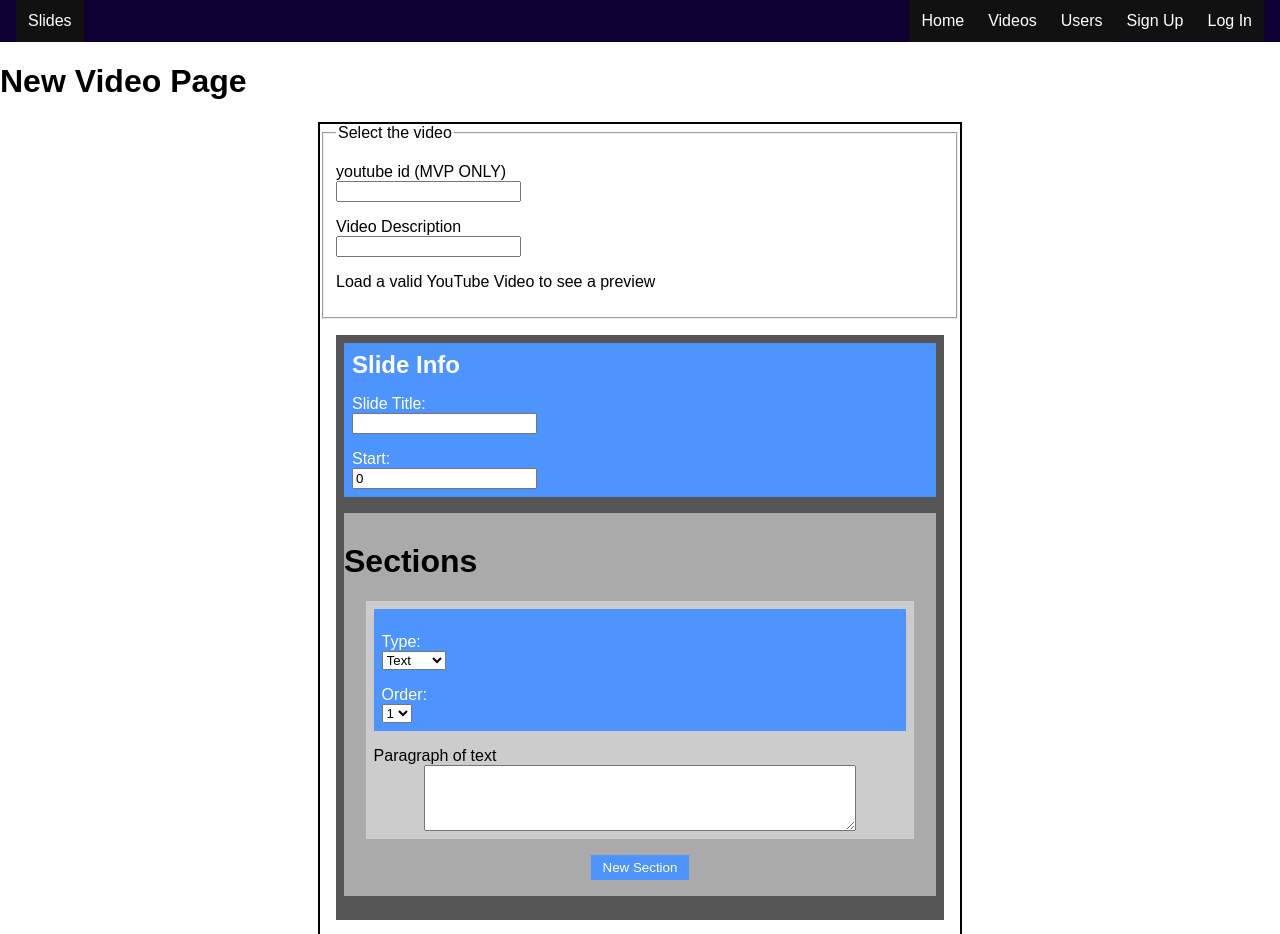
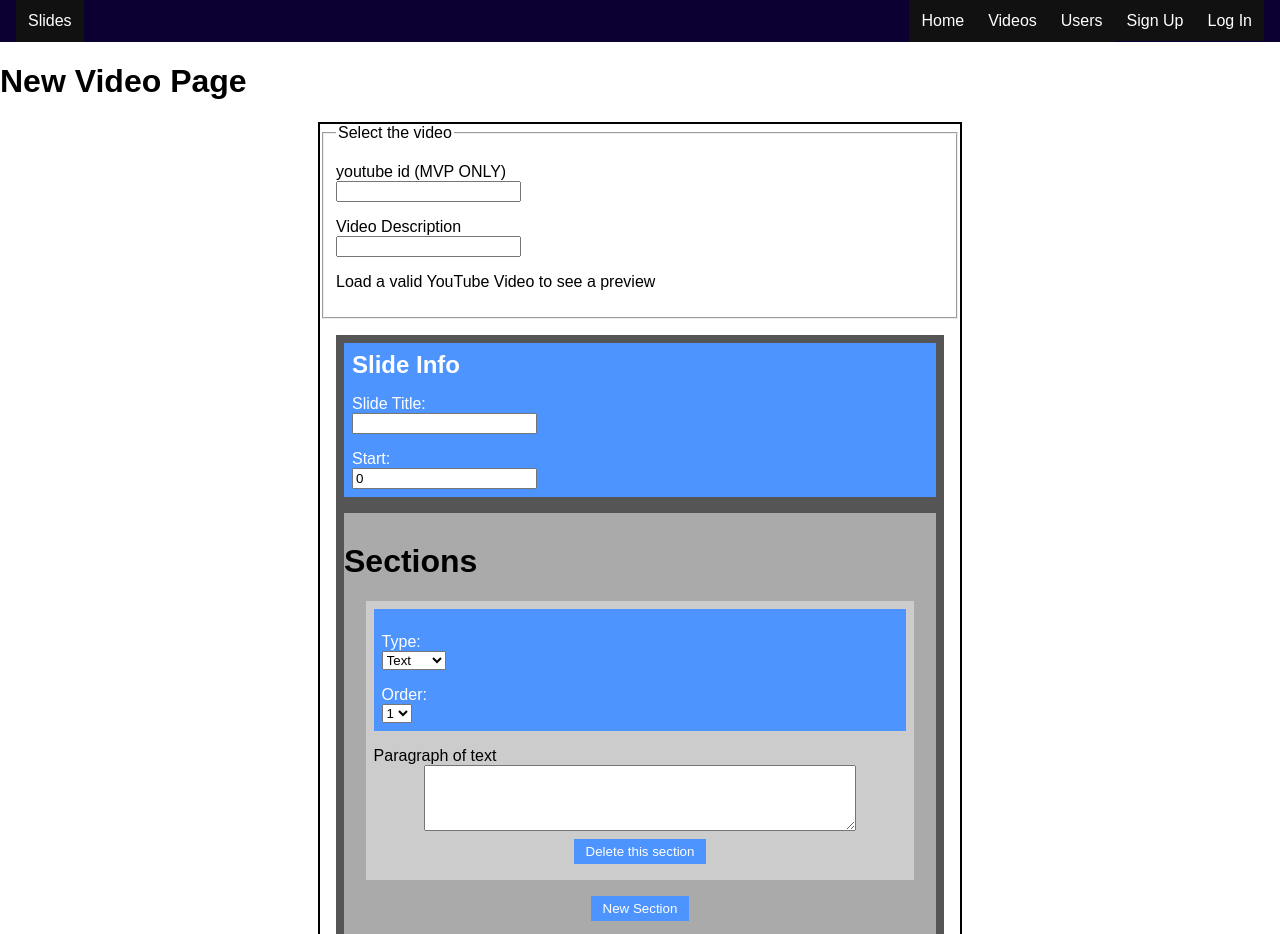
Before and after one commit to MostlyFocusedMike/slides-front, a React (Create React App) app: page /videos/new in a window 1280 px wide. Shown: the top 934 px of the page. Built offline with nearby package versions, Linux system fonts and the light colour scheme; what normalizr would draw is missing.

Commit message:
create delete button, no function

```diff
--- a/src/components/newVideoFormComponents/SectionForm.js
+++ b/src/components/newVideoFormComponents/SectionForm.js
@@ -166,6 +166,7 @@ class SectionForm extends React.Component {
           }
         </div>
         {this.renderInputs(kind)}
+        <button>Delete this section</button>
       </div>
     )
   }
```
